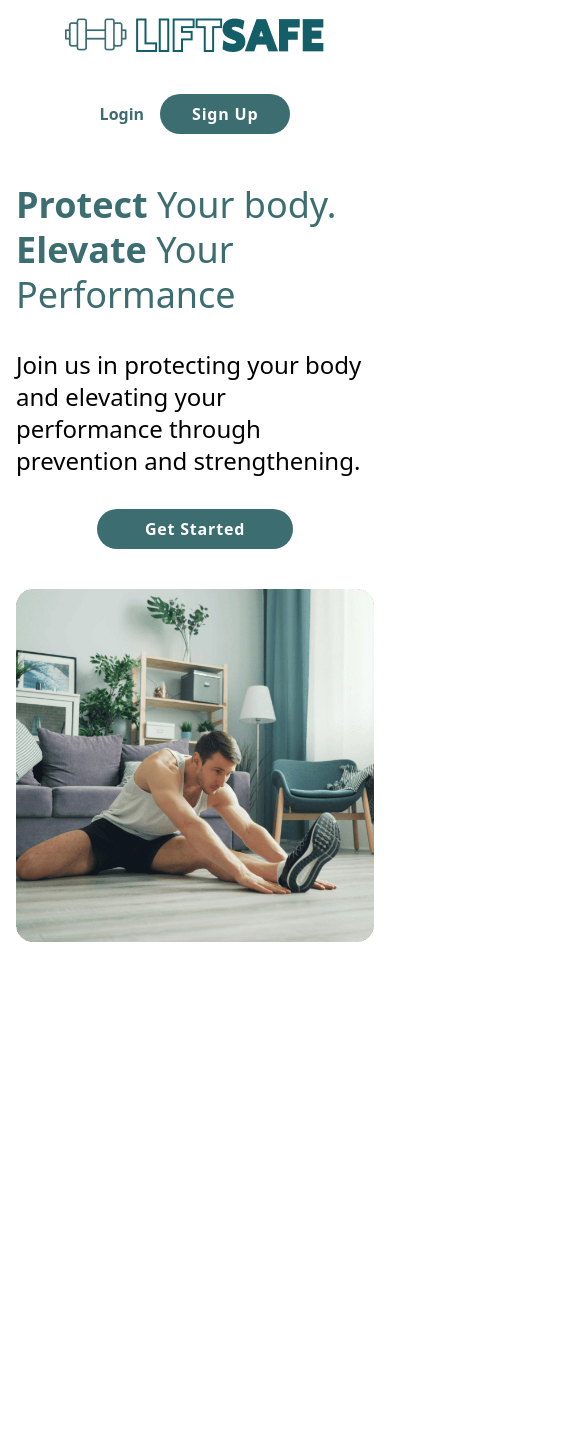
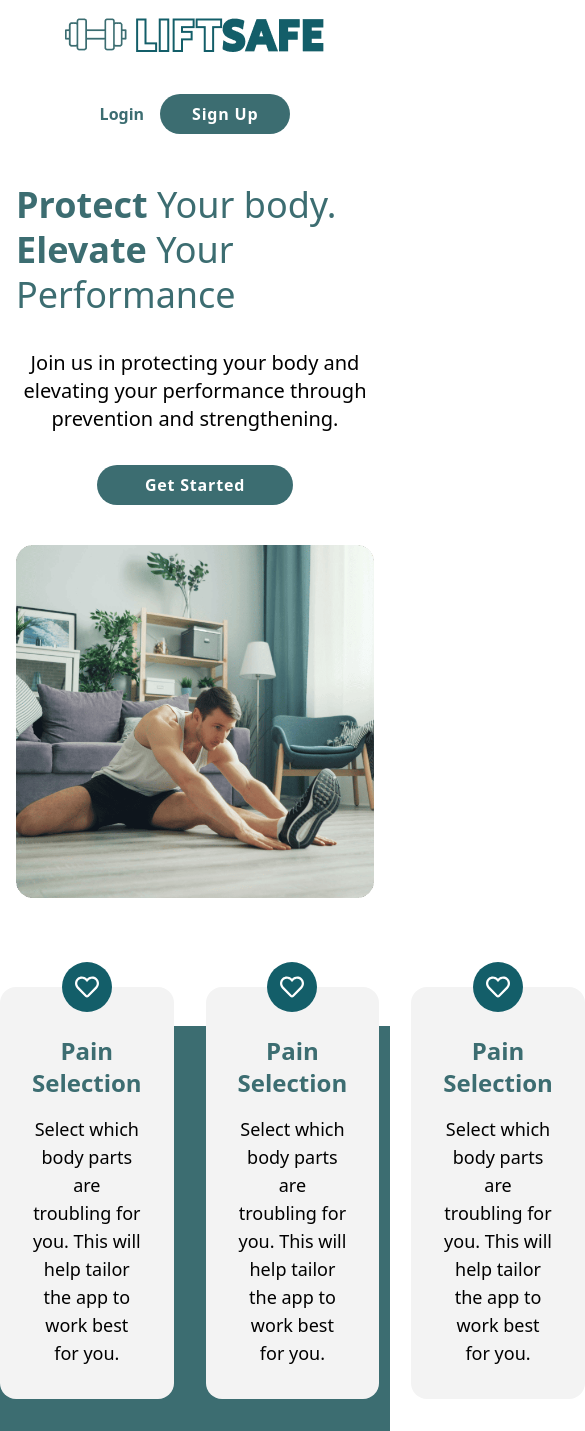
Before and after one commit to taib9/LiftSafe, a React (Vite) app: page / in a window 390 px wide. Shown: the whole page, 585 px wide, since content can reach past the window. Before the commit the page ends 942 px from the top, so only its background shows below. Built offline with nearby package versions, Linux system fonts and the light colour scheme.

Commit message:
Landing Cards Added for Desktop
Mobile needs tweaking

```diff
--- a/package.json
+++ b/package.json
@@ -14,6 +14,7 @@
     "@tailwindcss/vite": "^4.1.18",
     "react": "^19.2.0",
     "react-dom": "^19.2.0",
+    "react-icons": "^5.5.0",
     "react-router-dom": "^7.13.0",
     "tailwindcss": "^4.1.18"
   },
--- /dev/null
+++ b/src/components/LandingCard.jsx
@@ -0,0 +1,23 @@
+import React from "react";
+import { FaRegHeart } from "react-icons/fa";
+
+const LandingCard = () => {
+  return (
+    <div className="-mt-[4rem]">
+      <div className="p-8 bg-light-gray rounded-2xl flex flex-col items-center relative mt-[25px]">
+        <div className="bg-[#135E69] w-[50px] h-[50px] flex items-center justify-center rounded-full absolute top-0 left-1/2 transform -translate-x-1/2 -translate-y-1/2">
+          <FaRegHeart className=" text-white text-2xl" />
+        </div>
+        <h3 className="text-teal text-2xl text-center font-bold my-4">
+          Pain Selection
+        </h3>
+        <p className="text-black text-center text-lg">
+          Select which body parts are troubling for you. This will help tailor
+          the app to work best for you.
+        </p>
+      </div>
+    </div>
+  );
+};
+
+export default LandingCard;
--- a/src/index.css
+++ b/src/index.css
@@ -2,4 +2,5 @@
 
 @theme {
   --color-teal: #3C6D71;
+  --color-light-gray: #f3f3f3;
 }
--- a/src/pages/Landing.jsx
+++ b/src/pages/Landing.jsx
@@ -4,6 +4,7 @@ import { useState } from "react";
 import React from "react";
 import heroImg from "../assets/Landing-Hero.png";
 import navLogo from "../assets/LiftSafe-Logo.png"
+import LandingCard from "../components/LandingCard";
 
 const Landing = () => {
   return (
@@ -22,24 +23,31 @@ const Landing = () => {
           </a>
         </div>
       </div>
-      <div className="container mx-auto mt-8 flex flex-col items-center gap-10 px-4 lg:flex-row lg:items-center lg:justify-betwee">
-        <div className="flex flex-col items-start sm:text-center sm:items-center lg:text-left">
+      <div className="container mx-auto mt-8 flex flex-col items-center gap-10 px-4 lg:flex-row lg:items-center lg:justify-between">
+        <div className="flex flex-col items-center sm:text-center lg:items-start lg:text-left">
           <h1 className="text-teal leading-tight text-4xl sm:text-5xl lg:text-[5rem]">
             <span className="font-bold">Protect</span> Your body.<br></br>
             <span className="font-bold">Elevate</span> Your Performance
           </h1>
-          <p className="text-2xl my-8">
+          <p className="my-8 text-xl sm:text-2xl text-center lg:text-lef">
             Join us in protecting your body and elevating your performance
             through prevention and strengthening.
           </p>
           <a
             href=""
-            className="bg-teal font-bold tracking-wider text-white px-12 py-2 items-center flex rounded-full mx-auto"
+            className="bg-teal font-bold tracking-wider text-white px-12 py-2 items-center flex rounded-full"
           >
             Get Started
           </a>
         </div>
-        <img src={heroImg} />
+        <img src={heroImg} className="w-full max-w-sm sm:max-w-md lg:max-w-xl"/>
+      </div>
+      <div className="bg-teal pb-8">
+      <div className="flex gap-8 container mx-auto mt-[8rem]">
+        <LandingCard />
+        <LandingCard />
+        <LandingCard />
+      </div>
       </div>
     </>
   );
```
Also changed, not shown: 1 other file (tests, documents, lock files or other folders).
